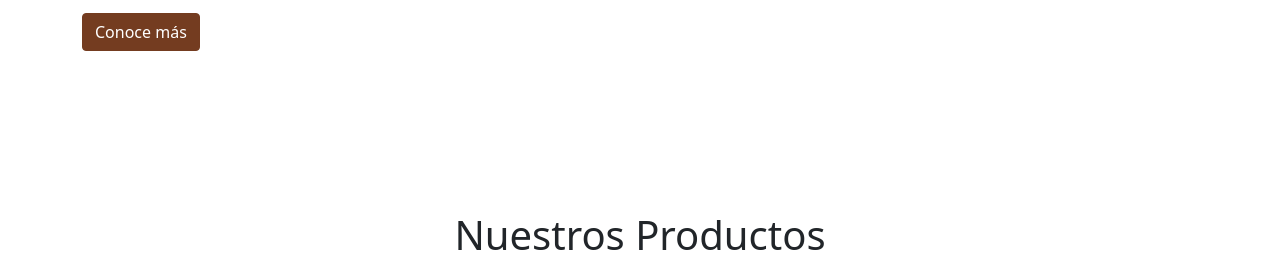
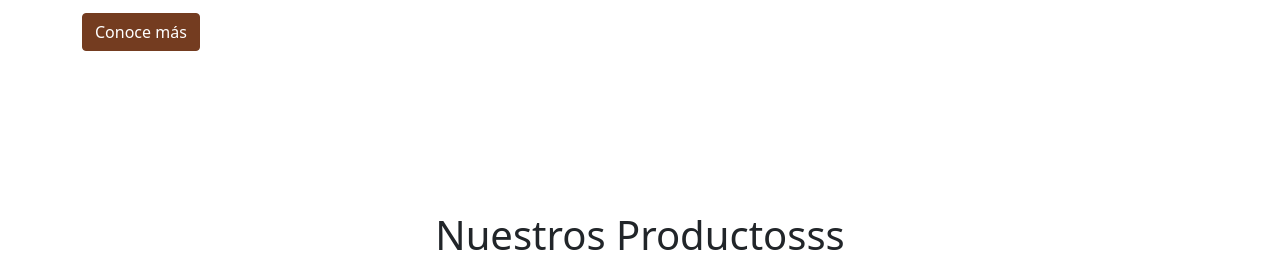
Before and after one commit to Doctorstrangedev/cafeteriaSass, a website: page index.html in a window 1280 px wide. Shown: the part 652-916 px from the top of the page. Drawn offline with Linux system fonts and the light colour scheme.

Commit message:
prueba netlify

```diff
--- a/index.html
+++ b/index.html
@@ -33,7 +33,7 @@
     </header>
     <section>
         <section class="container-xl">
-            <h2 class="fs-1 text-center">Nuestros Productos</h2>
+            <h2 class="fs-1 text-center">Nuestros Productosss</h2>
             <!-- w-50 asigna un width del 50% relativo del padre-->
             <p class="text-center w-50 mx-auto">Conoce las distintas variedades de cafés, tés, pasteles y postres, todo
                 artesanal, hecho por nuestras manos, maestras del dulce. Ambiente acogedor, especial para disfrutar los
```
